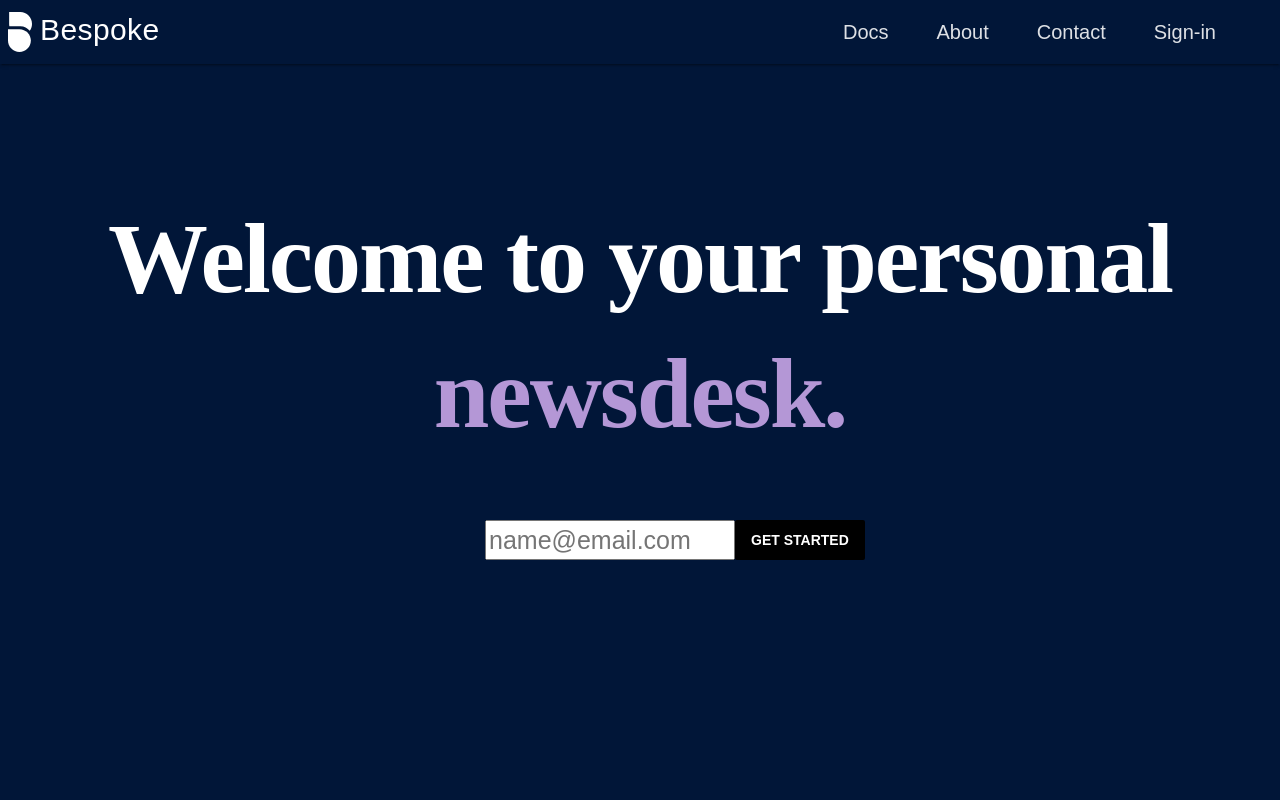
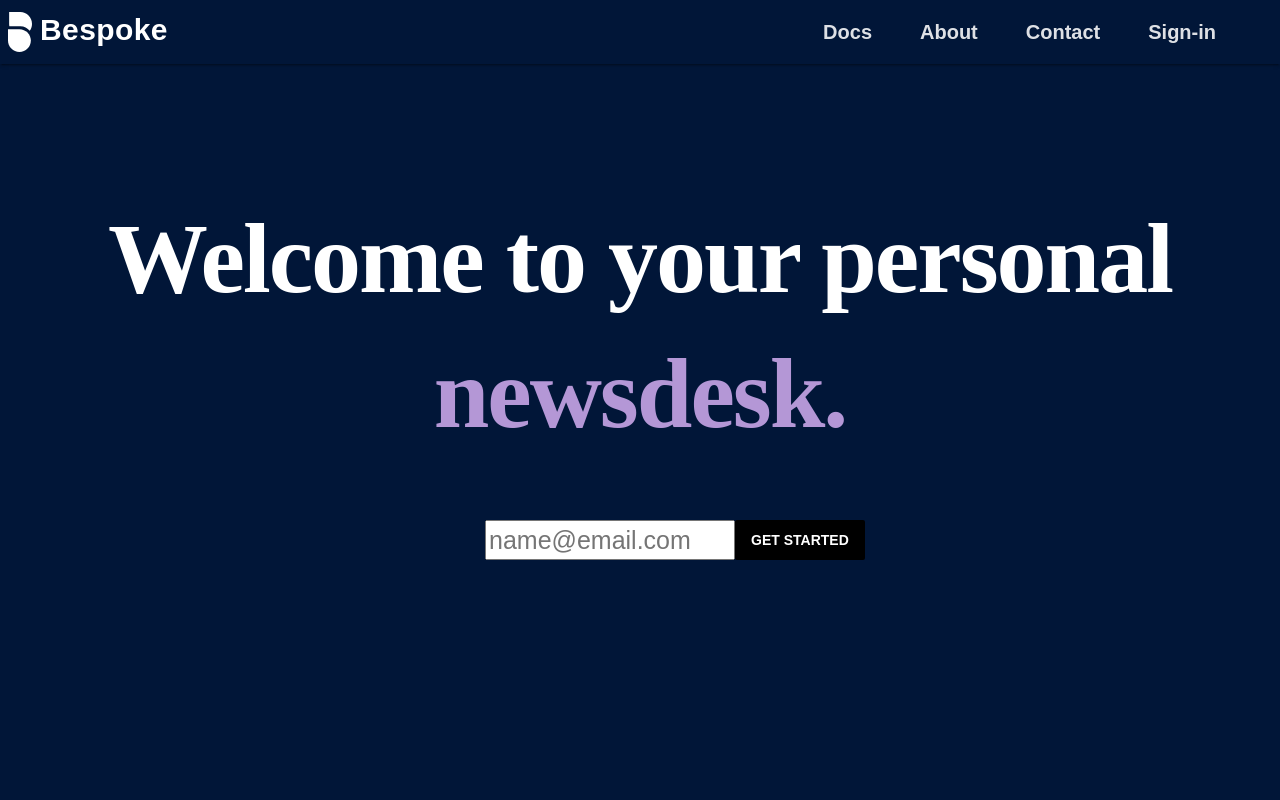
Before and after one commit to austinserif/bespoke, a Flask app: page / in a window 1280 px wide. Run offline with Flask 2, Linux system fonts and the light colour scheme; some libraries are stand-ins or nearby versions; some web fonts are replaced.

Commit message:
troubleshooting font issues

```diff
--- a/static/app.css
+++ b/static/app.css
@@ -6,8 +6,8 @@
   --dashboard-bg-color: lightgrey;
   --main-font-family: quasimoda, sans-serif;
 
-  --main-font-weight: 500;
-  --form-font-weight: 200;
+  --main-font-weight: 600;
+  --form-font-weight: 100;
   --medium-font-weight: 400;
   --h1-font-size: 75px;
   --h2-font-size: 50px;
```
